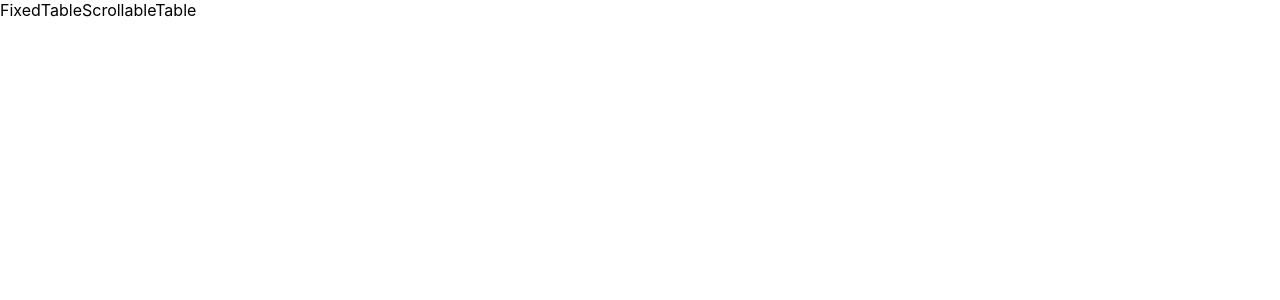
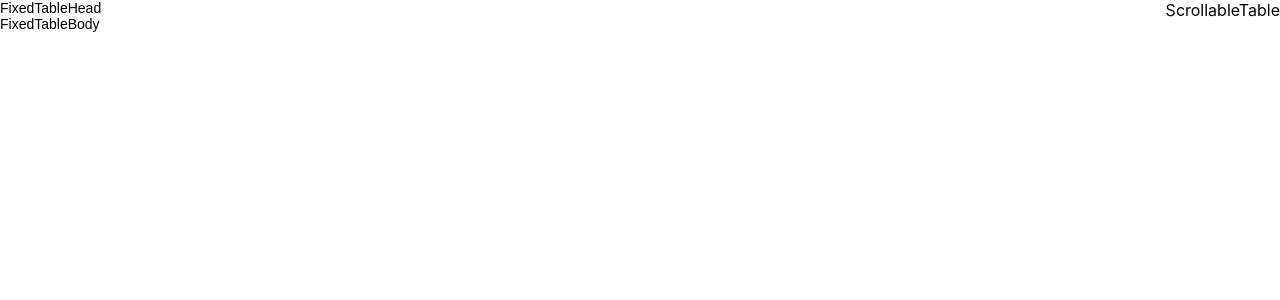
Before and after one commit to ValakDev01/Cryptocurrencies-Dashboard, a React (Create React App) app: page / in a window 1280 px wide. Shown: the top 300 px of the page. Built offline with nearby package versions, Linux system fonts and the light colour scheme; no server answers.

Commit message:
12 Adding state and <FixedTableHead /> and <FixedTableBody /> components to the JSX section.

```diff
--- a/src/client/components/FixedTable/FixedTable.tsx
+++ b/src/client/components/FixedTable/FixedTable.tsx
@@ -18,8 +18,20 @@ const FixedTable: React.FC<FixedTableProps> = ({
     handleMouseEnterRow,
     handleMouseLeaveRow
 }) => {
+    const [selectedItem, setSelectedItem] = useState<number | null>(null);
+
     return (
-        <div>FixedTable</div>
+        <table className="fixed-table">
+            <FixedTableHead />
+            <FixedTableBody
+                value={value}
+                selectedItem={selectedItem}
+                setSelectedItem={setSelectedItem}
+                hoveredItem={hoveredItem}
+                handleMouseEnterRow={handleMouseEnterRow}
+                handleMouseLeaveRow={handleMouseLeaveRow}
+            />
+        </table>
     )
 }
 
```
